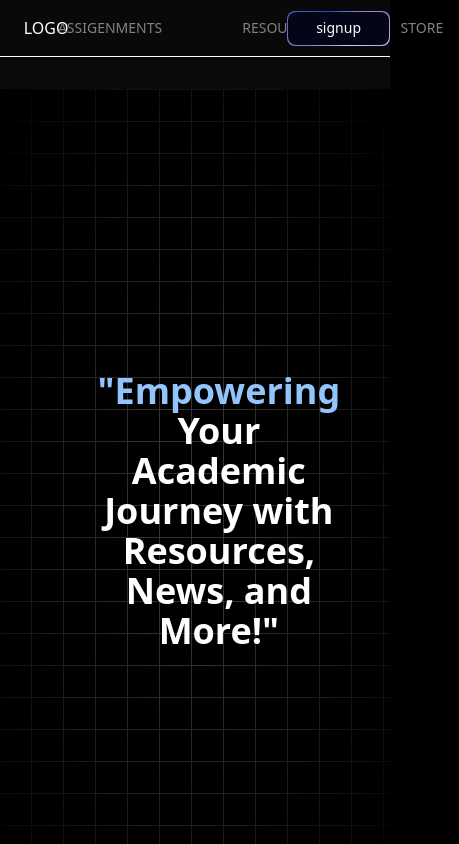
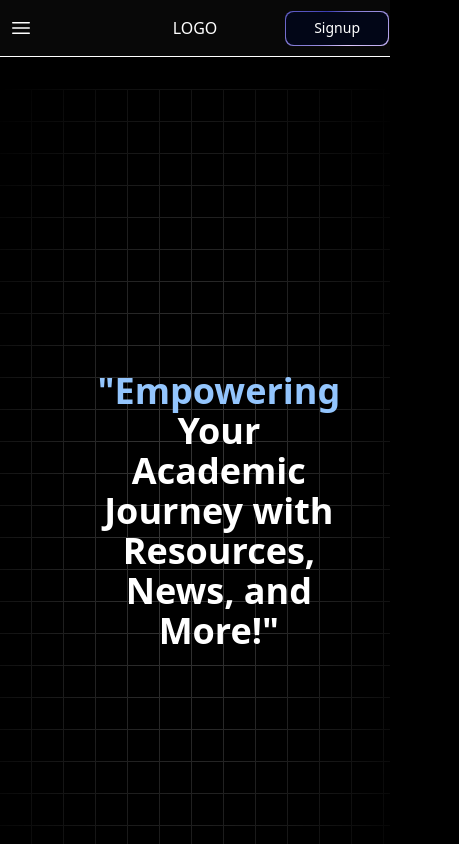
Before and after one commit to lakshaydewan/releaf_project, a React (Vite) app: page / in a window 390 px wide. Shown: the top 844 px of the page, 459 px wide, since content can reach past the window. Built offline with nearby package versions, Linux system fonts and the light colour scheme.

Commit message:
Navbar is made responsive"

```diff
--- a/src/components/button.jsx
+++ b/src/components/button.jsx
@@ -1,11 +1,13 @@
 
 
-function Loginbutton(){
+function Loginbutton(props){
 
-    return <button className="relative inline-flex h-[35px] overflow-hidden rounded-lg p-[1px] focus:outline-none focus:ring-2 focus:ring-slate-400 focus:ring-offset-2 focus:ring-offset-slate-50">
+    return <button onClick={() => {
+      props.ONClick()
+    }} className="relative inline-flex h-[35px] overflow-hidden rounded-lg p-[1px] focus:outline-none focus:ring-2 focus:ring-slate-400 focus:ring-offset-2 focus:ring-offset-slate-50">
     <span className="absolute inset-[-1000%] animate-[spin_2s_linear_infinite] bg-[conic-gradient(from_90deg_at_50%_50%,#E2CBFF_0%,#393BB2_50%,#E2CBFF_100%)]" />
     <span className="inline-flex h-full w-full cursor-pointer items-center justify-center rounded-lg bg-slate-950 px-7 py-1 text-sm font-medium text-white backdrop-blur-3xl">
-      signup
+      {props.content}
     </span>
   </button>
 }
--- a/src/components/navbar.jsx
+++ b/src/components/navbar.jsx
@@ -6,13 +6,27 @@ import { Loginbutton } from "./button";
 function Navbar(){
     const navigate = useNavigate()
     const { user, loginWithRedirect,logout } = useAuth0();
+    if (user){
+        console.log("the user", user)
+
+    }else{
+        console.log("no user")
+    }
     const username = (user) ?
     (user.name.split("")[0]) : ("");
 
     return <div className="sticky top-0 w-full z-10 bg-[#0a0a0a]/85 backdrop-blur-xl border-b-[0.5px] border-white">
         <div className="flex justify-between h-0 items-center py-7">
+        <div className="flex w-48 h-full text-white items-center justify-center lg:hidden">
+            <div className="flex justify-start w-28">
+                <svg xmlns="http://www.w3.org/2000/svg" viewBox="0 0 24 24" fill="currentColor" class="size-6">
+                <path fill-rule="evenodd" d="M3 6.75A.75.75 0 0 1 3.75 6h16.5a.75.75 0 0 1 0 1.5H3.75A.75.75 0 0 1 3 6.75ZM3 12a.75.75 0 0 1 .75-.75h16.5a.75.75 0 0 1 0 1.5H3.75A.75.75 0 0 1 3 12Zm0 5.25a.75.75 0 0 1 .75-.75h16.5a.75.75 0 0 1 0 1.5H3.75a.75.75 0 0 1-.75-.75Z" clip-rule="evenodd" />
+                </svg>
+            </div>
+        </div>
         <div className="flex w-48 h-full text-white items-center justify-center">LOGO</div>
-        <div className="flex w-1/2 h-full items-center font-normal justify-center space-x-12">
+        <div className="font-normal hidden
+                        lg:flex lg:w-1/2 lg:h-full lg:items-center lg:justify-center lg:space-x-12 lg:visible ">
             <div onClick={(e) => {
                 navigate("/")
             }} className="hover:font-medium text-[#838383] text-sm hover:text-white cursor-pointer duration-200 hover:underline hover:underline-offset-[8px] hover:decoration-1 hover:scale-103 hover:bg-[#1f1f1f] px-4 py-1 rounded-md">HOME</div>
@@ -24,11 +38,11 @@ function Navbar(){
             }} className="hover:font-medium text-[#838383] text-sm hover:text-white cursor-pointer duration-200 hover:underline hover:underline-offset-[8px] hover:decoration-1 hover:scale-103 hover:bg-[#1f1f1f] px-4 py-1 rounded-md">RESOURCES</div>
             <div className="hover:font-medium text-[#838383] text-sm hover:text-white cursor-pointer duration-200 hover:underline hover:underline-offset-[8px] hover:decoration-1 hover:scale-103 hover:bg-[#1f1f1f] px-4 py-1 rounded-md">STORE</div>
         </div>
-        <div className="flex w-48 h-full items-center justify-center">
+        <div className="flex w-48 h-full items-center justify-center ">
            {
             (user) ? (
                 <>
-                <div className="flex justify-center">
+                <div className="flex justify-end w-32">
                     <button onClick={() => {
                         navigate("/mycart")
                     }} className="w-8 h-8 border border-none rounded-full bg-white flex justify-center items-center mr-3"><svg xmlns="http://www.w3.org/2000/svg" fill="none" viewBox="0 0 24 24" strokeWidth="1.5" stroke="currentColor" className="size-4">
@@ -55,7 +69,13 @@ function Navbar(){
                 </>
             ) : (
                 <>
-                    <Loginbutton />
+                {/* the space between the menu bar and the end and between the signin button and the end is not same these are different but it looks good in the layout */}
+                <div className="w-32 flex justify-end lg:w-48 lg:justify-center">
+                <Loginbutton content={"Signup"} ONClick={() => {
+                    console.log("hello it reaches here")
+                    loginWithRedirect()
+                }} />
+                </div>
                 </>
             )
            }
--- a/src/pages/main pages/home.jsx
+++ b/src/pages/main pages/home.jsx
@@ -9,7 +9,7 @@ import Section from "../../components/section";
 //#755ae2
 function Home(){
 
-    return <div className="bg-[#0a0a0a] space-y-8">
+    return <div className="bg-black space-y-8">
         <Navbar />
         <Banner />
         <Section></Section>
```
